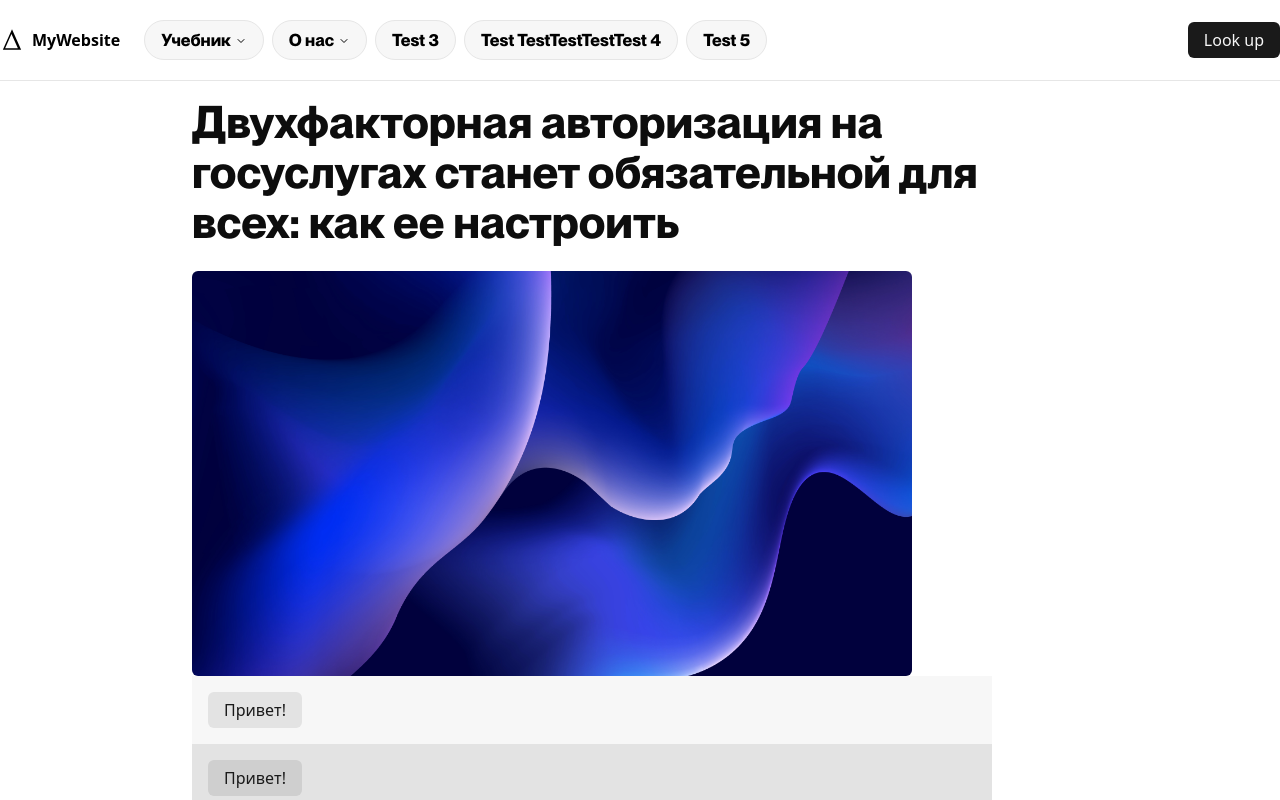
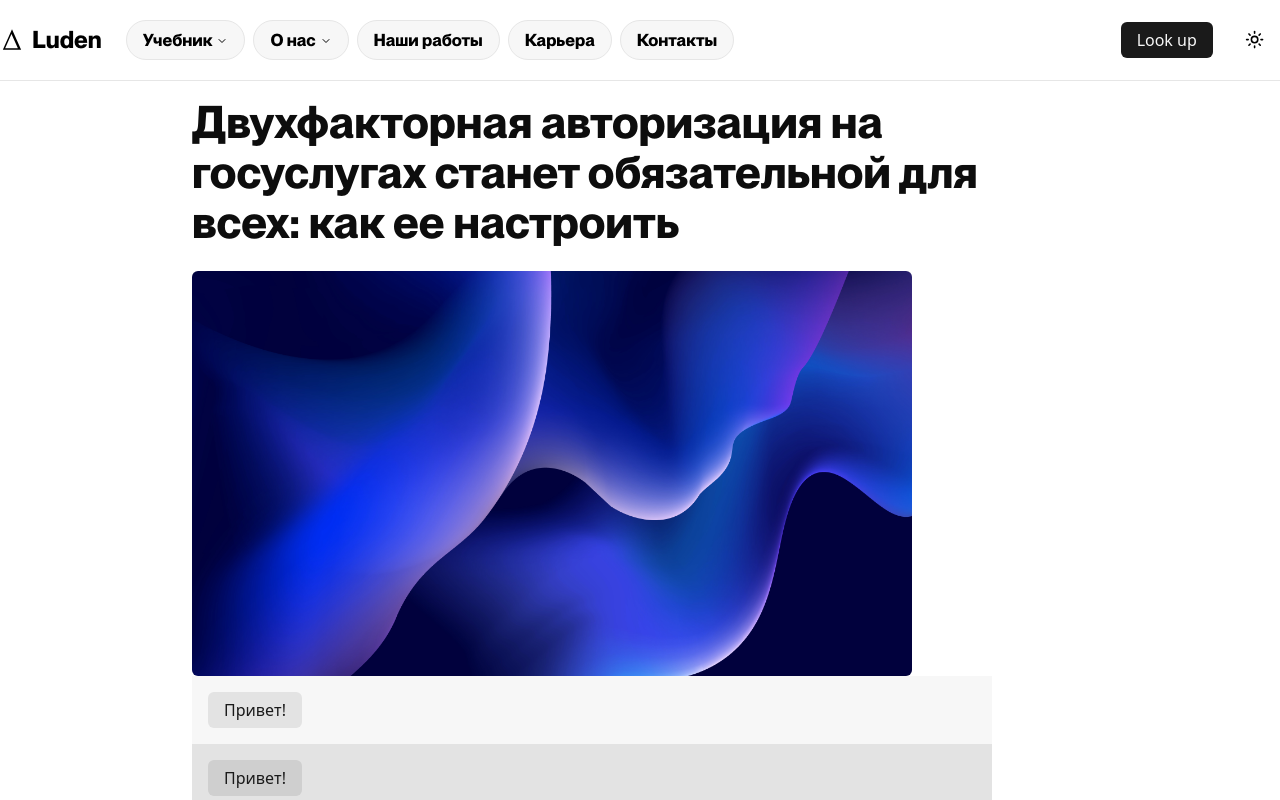
Before and after one commit to memorywanderer/next-components, a Next.js app: page / in a window 1280 px wide. Shown: the top 800 px of the page. Built offline with nearby package versions, Linux system fonts and the light colour scheme.

Commit message:
add theme mode toggle

```diff
--- a/components/desktop-nav.tsx
+++ b/components/desktop-nav.tsx
@@ -7,6 +7,7 @@ import { siteConfig } from "@/config/site"
 import Link from "next/link"
 import { ChevronDown } from "lucide-react"
 import { cn } from "@/lib/utils"
+import { Typography } from "./ui/typography/typography"
 
 export interface DesktopNavProps {
   items?: DesktopNavItem[]
@@ -17,9 +18,7 @@ export const DesktopNav = ({ items }: DesktopNavProps) => {
     <div className="hidden gap-6 lg:flex">
       <Link href="/" className="items-center hidden space-x-2 lg:flex">
         <Icons.logo className="w-6 h-6" aria-hidden="true" />
-        <span className="hidden font-bold lg:inline-block">
-          {siteConfig.name}
-        </span>
+        <Typography type="interface-heading-one-desktop" tag="span"> {siteConfig.name}</Typography>
         <span className="sr-only">Home</span>
       </Link>
       <NavigationMenu>
--- /dev/null
+++ b/components/mode-toggle.tsx
@@ -0,0 +1,34 @@
+"use client"
+import { useTheme } from "next-themes"
+import { DropdownMenu, DropdownMenuContent, DropdownMenuItem, DropdownMenuTrigger } from "./ui/dropdown-menu/dropdown-menu"
+import { Typography } from "./ui/typography/typography"
+import { Moon, Sun } from "lucide-react"
+import { Button } from "./ui/button/button"
+
+
+export const ModeToggle = () => {
+  const { setTheme } = useTheme()
+
+  return (
+    <DropdownMenu>
+      <DropdownMenuTrigger asChild>
+        <Button variant="ghost">
+          <Sun className="h-[1.2rem] w-[1.2rem] rotate-0 scale-100 transition-all dark:-rotate-90 dark:scale-0" />
+          <Moon className="absolute h-[1.2rem] w-[1.2rem] rotate-90 scale-0 transition-all dark:rotate-0 dark:scale-100" />
+          <span className="sr-only">Toggle theme</span>
+        </Button>
+      </DropdownMenuTrigger>
+      <DropdownMenuContent className="border bg-surface-primary border-outline-tertiary">
+        <DropdownMenuItem onClick={() => setTheme('light')}>
+          <Typography>Light</Typography>
+        </DropdownMenuItem>
+        <DropdownMenuItem onClick={() => setTheme('dark')}>
+          <Typography>Dark</Typography>
+        </DropdownMenuItem>
+        <DropdownMenuItem onClick={() => setTheme('system')}>
+          <Typography>System</Typography>
+        </DropdownMenuItem>
+      </DropdownMenuContent>
+    </DropdownMenu>
+  )
+}
--- a/components/site-header.tsx
+++ b/components/site-header.tsx
@@ -2,6 +2,7 @@ import { siteConfig } from "@/config/site"
 import { DesktopNav } from "./desktop-nav"
 import { Button } from "./ui/button/button"
 import { MobileNav } from "./mobile-nav"
+import { ModeToggle } from "./mode-toggle"
 
 export const Header = () => {
   return (
@@ -11,6 +12,7 @@ export const Header = () => {
         <MobileNav mainItems={siteConfig.desktopNav} />
         <div className="flex items-center justify-end flex-1 space-x-4">
           <Button>Look up</Button>
+          <ModeToggle />
         </div>
       </div>
     </header>
--- a/components/ui/dropdown-menu/dropdown-menu.tsx
+++ b/components/ui/dropdown-menu/dropdown-menu.tsx
@@ -81,7 +81,7 @@ const DropdownMenuItem = React.forwardRef<
   <DropdownMenuPrimitive.Item
     ref={ref}
     className={cn(
-      "relative flex cursor-default select-none items-center rounded-sm px-2 py-1.5 text-sm outline-none transition-colors focus:bg-accent focus:text-accent-foreground data-[disabled]:pointer-events-none data-[disabled]:opacity-50",
+      "relative flex cursor-default select-none items-center rounded-sm px-2 py-1.5 text-sm outline-none transition-colors focus:bg-accent focus:text-accent-foreground data-[disabled]:pointer-events-none data-[disabled]:opacity-50 focus-visible:outline-none focus-visible:ring-2 focus-visible:ring-outline-focus ",
       className
     )}
     {...props}
--- a/config/site.ts
+++ b/config/site.ts
@@ -10,7 +10,7 @@ const links = {
 }
 
 export const siteConfig = {
-  name: "MyWebsite",
+  name: "Luden",
   description: "A modern website build with next.js 13",
   url: "",
   ogImage: "",
@@ -85,15 +85,15 @@ export const siteConfig = {
       ]
     },
     {
-      title: "Test 3",
+      title: "Наши работы",
       href: "/test3"
     },
     {
-      title: "Test TestTestTestTest 4",
+      title: "Карьера",
       href: "/test4"
     },
     {
-      title: "Test 5",
+      title: "Контакты",
       href: "/test5"
     },
   ] satisfies DesktopNavItem[],
```
